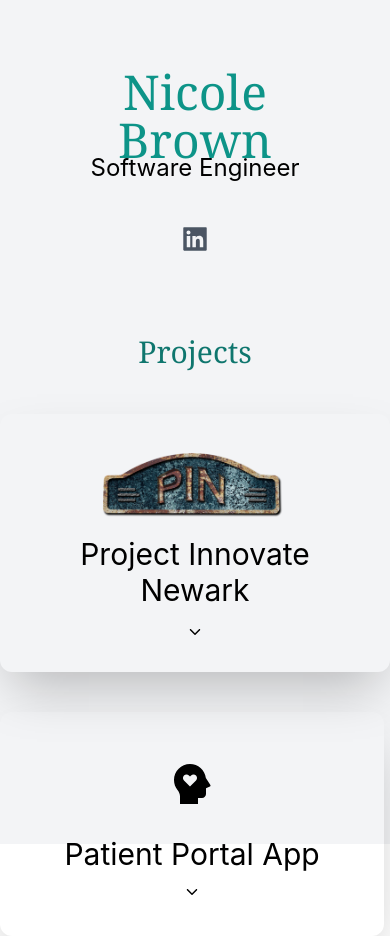
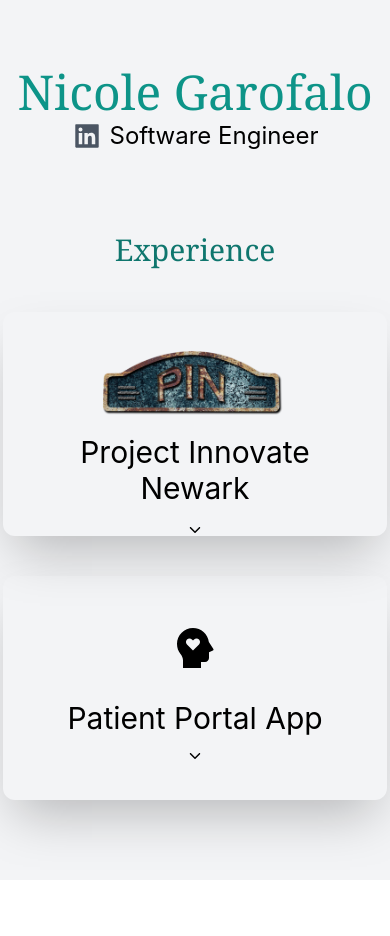
Before and after one commit to nicbrown1121/nicbrown1121.github.io, a React (Create React App) app: page / in a window 390 px wide. After the commit the page ends 880 px from the top, so only its background shows below. Built offline with nearby package versions, Linux system fonts and the light colour scheme.

Commit message:
name change and tailwind css changes

```diff
--- a/src/App.js
+++ b/src/App.js
@@ -23,33 +23,35 @@
   }, []);
 
   return (
-    <div>
-      <div></div>
-      <main className="bg-gray-100 h-screen">
-        <section className="min-h-100">
-          <div className="text-center p-10">
+    <div className="min-h-screen">
+      <main className="bg-gray-100 min-h-screen overflow-y-auto">
+        <section>
+          <div className="text-center pt-10">
             <h2
               ref={h2Ref}
               className="title text-5xl py-2 text-teal-600 font-medium font-serif"
             >
-              Nicole Brown
+              Nicole Garofalo
             </h2>
-            <h3 className="text-2xl">Software Engineer</h3>
-          </div>
-          <div className="text-3xl flex justify-center py-0 text-gray-600">
+            <div className="flex items-center justify-center">
               <a
-              href="https://www.linkedin.com/in/nicolebrownnutrition"
+                href="https://www.linkedin.com/in/nicolemgarofalo/"
                 target="_blank"
                 rel="noopener noreferrer"
+                className="text-3xl pt-4 text-gray-600"
               >
                 <AiFillLinkedin />
               </a>
+              <h3 className="text-2xl pt-4 pl-2">Software Engineer</h3>
+            </div>
           </div>
         </section>
         {/* PROJECT SECTION */}
+        <div>
           <h3 className="text-3xl text-center py-20 \ inset-x-0 bottom-0 h-16 font-serif text-teal-700">
-          Projects
+            Experience
           </h3>
+        </div>
         <div
           ref={cardRef}
           className="justify-center lg:flex gap-10 center md:flex "
--- a/src/Card.js
+++ b/src/Card.js
@@ -20,13 +20,13 @@
     <>
       <div className={`PINCard ${showPIN ? "expanded" : ""}`}>
         <section
-          className={`text-center p-8 rounded-xl my-10 ${
+          className={`text-center p-8 rounded-xl w-96 h-56 my-10 mx-auto ${
             showPIN
               ? ""
               : "shadow-2xl hover:border-transparent hover:bg-teal-100"
           }`}
         >
-          <div className="justify-center lg:flex gap-10 center md:flex grid place-items-center">
+          <div className="justify-center text-center lg:flex gap-10 center md:flex grid place-items-center">
             <img alt="" src="/pin_logo.png" width={200} height={100} />
           </div>
           <div>
@@ -49,7 +49,7 @@
                 )}
               </div>
               {showPIN && (
-                <div className="data h-80 absolute bottom-5% text-center w-275 left-0 right-0 mx-auto px-5% box-border transition-opacity duration-400">
+                <div className="data h-80 absolute bottom-5% text-center w-275 left-0 right-0 mx-auto px-5% box-border">
                   <p className="font-bold">Technologies:</p>
                   <div className="grid grid-cols-2 gap-4 text-md py-4 leading-8 text-gray-800">
                     <div>
@@ -77,10 +77,10 @@
       </div>
       <div className={`healthCard ${showHealthCard ? "expanded" : ""}`}>
         <section
-          className={`text-center p-8 rounded-xl w-96 h-56 my-10 ${
+          className={`text-center p-8 rounded-xl w-96 h-56 my-10 mx-auto ${
             showHealthCard
               ? ""
-              : "shadow-2xl hover:border-transparent hover:bg-teal-100 w-96 h-56"
+              : "shadow-2xl hover:border-transparent hover:bg-teal-100"
           }`}
         >
           <div className="justify-center lg:flex gap-10 center md:flex grid place-items-center">
@@ -109,7 +109,7 @@
             <div>
               {showHealthCard && (
                 <div className="relative">
-                  <div className="data text-center left-0 right-0 duration-400">
+                  <div className="data text-center left-0 right-0">
                     <div className="text-md py-4 leading-8 text-gray-800 text-center place-items-center">
                       <p className="font-bold">Technologies:</p>
                       <p>React</p>
```
Lines whose indentation alone changed are shown as unchanged.
